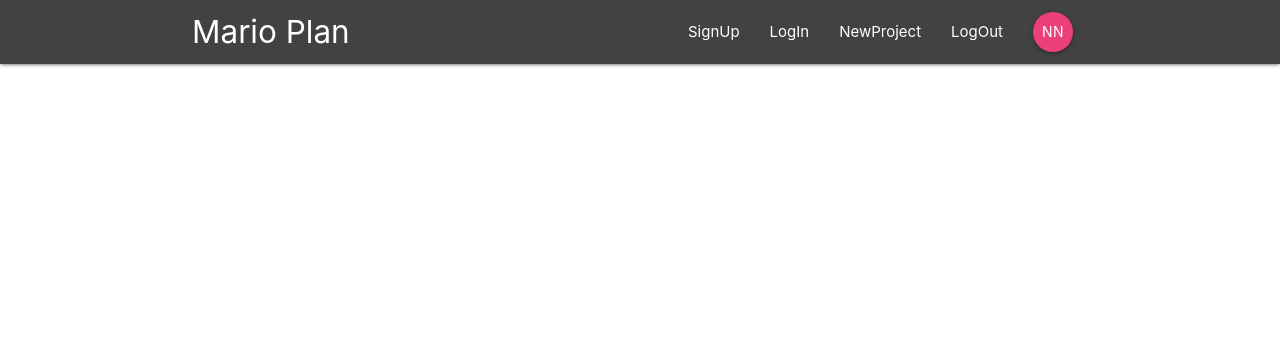
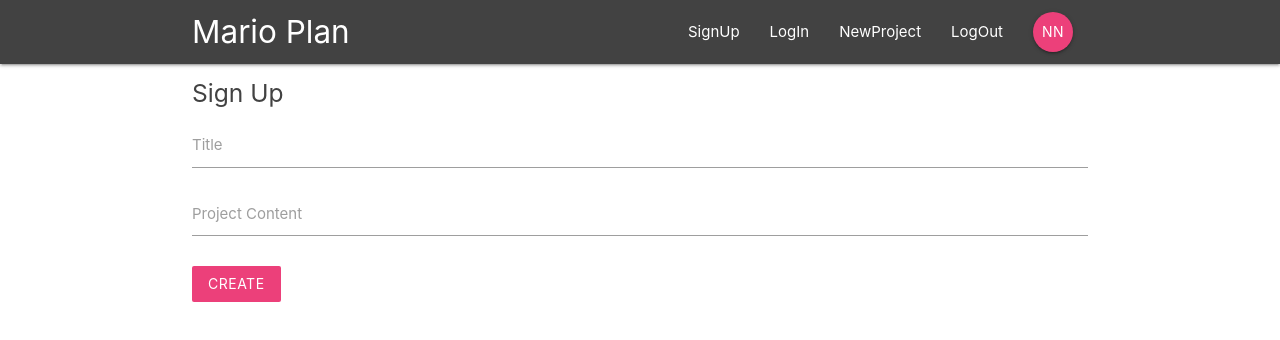
Before and after one commit to rr250/react-redux-firebase, a React (Create React App) app: page /create in a window 1280 px wide. Shown: the top 340 px of the page. Built offline with nearby package versions, Linux system fonts and the light colour scheme.

Commit message:
frontend done without linking pages

```diff
--- a/src/App.js
+++ b/src/App.js
@@ -4,7 +4,8 @@
 import Dashboard from "./components/dashboard/Dashboard";
 import ProjectDetails from "./components/project/ProjectDetails";
 import SignIn from "./components/auth/SignIn";
-import SignUp from './components/auth/SignUp'
+import SignUp from './components/auth/SignUp';
+import CreateProject from './components/project/CreateProject'
 class App extends Component {
   render() {
     return (
@@ -16,6 +17,7 @@
             <Route path="/project/:id" component={ProjectDetails} />
             <Route path="/signin" component={SignIn} />
             <Route path="/signup" component={SignUp} />
+            <Route path="/create" component={CreateProject} />
           </Switch>
         </div>
       </BrowserRouter>
--- a/src/components/project/CreateProject.js
+++ b/src/components/project/CreateProject.js
@@ -0,0 +1,40 @@
+import React, { Component } from 'react'
+
+export class CreateProject extends Component {
+    state={
+      title:'',
+      content:''
+    }
+  handleChange=(e)=>{
+    this.setState({
+      [e.target.id]: e.target.value
+    });
+  }
+  handleSubmit=(e)=>{
+    e.preventDefault();
+    console.log(this.state);
+  }
+
+  render() {
+    return (
+      <div className="container">
+        <form onSubmit={this.handleSubmit} className="white">
+            <h5 className="grey-text text-darken-3">Sign Up</h5>
+            <div className="input-field">
+              <label htmlFor="title">Title</label>
+              <input type="text" id="title" onChange={this.handleChange}/>
+            </div>
+            <div className="input-field">
+              <label htmlFor="content">Project Content</label>
+              <textarea type="text" id="content" className="materialize-textarea" onChange={this.handleChange}/>
+            </div>
+            <div className="input-field">
+              <button className="btn pink lighten-1 z-depth-0">Create</button>
+            </div>
+        </form>
+      </div>
+    )
+  }
+}
+
+export default CreateProject
```
